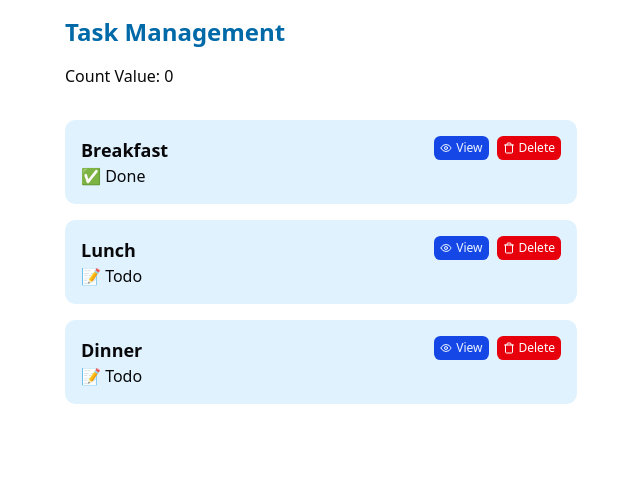
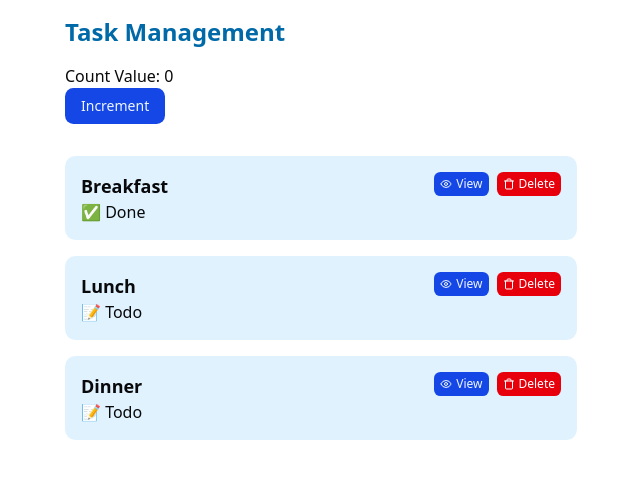
Before and after one commit to mhaidarhanif/task-management-10, a React (Vite) app: page / in a window 1280 px wide. Shown: the top 478 px of the page, without its empty margins (319-959 px from the left). Built offline with nearby package versions, Linux system fonts and the light colour scheme.

Commit message:
feat: handle increment

```diff
--- a/src/modules/counter/counter-increment.tsx
+++ b/src/modules/counter/counter-increment.tsx
@@ -1,11 +1,17 @@
+import { Button } from "@/components/ui/button";
 import { useState } from "react";
 
 export function CounterIncrement() {
   const [count, setCount] = useState(0);
 
+  function handleIncrement() {
+    setCount(count + 1);
+  }
+
   return (
     <div>
       <p>Count Value: {count}</p>
+      <Button onClick={handleIncrement}>Increment</Button>
     </div>
   );
 }
```
